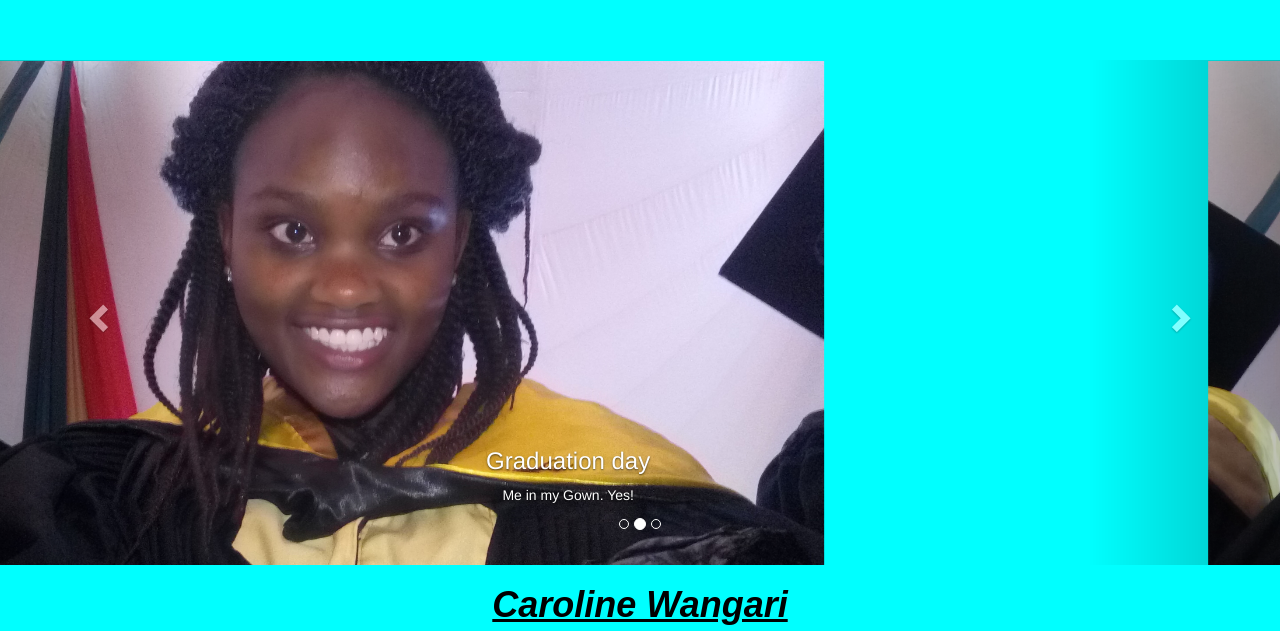
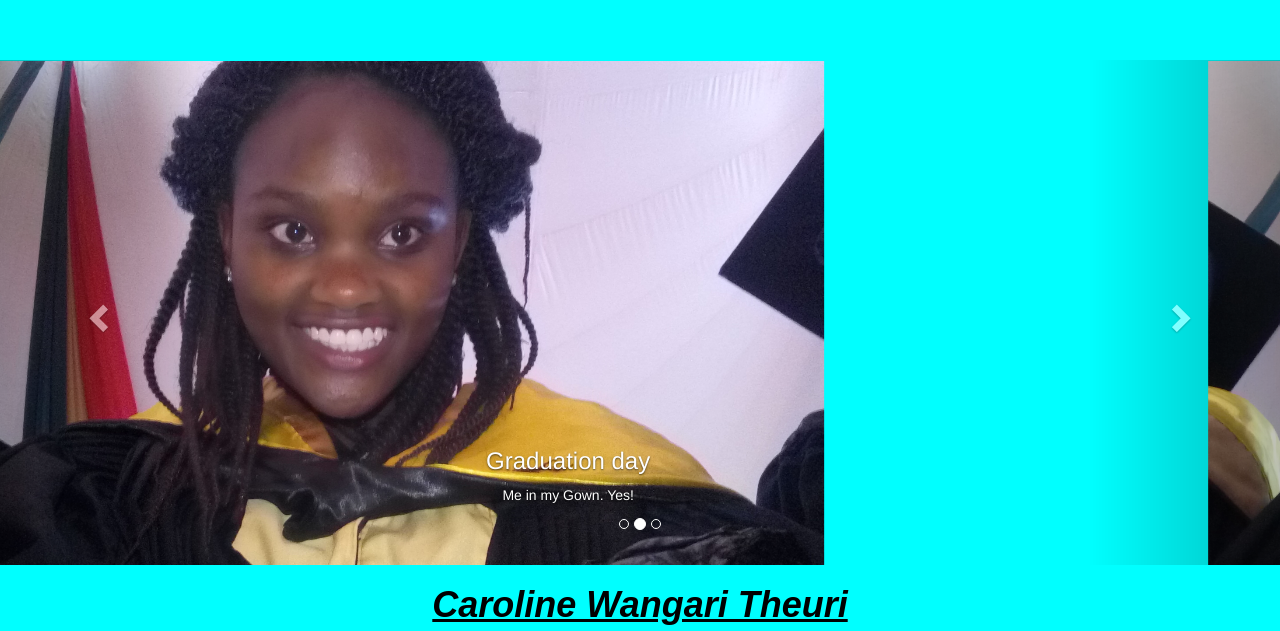
Before and after one commit to caroltheuri/caroltheuri.github.io, a plain HTML site: page index.html in a window 1280 px wide. Shown: the part 115-746 px from the top of the page. Drawn offline with Linux system fonts and the light colour scheme.

Commit message:
updating content to my web site

```diff
--- a/index.html
+++ b/index.html
@@ -61,7 +61,7 @@
 <div class="about">
 <a name="about"></a>
 
-      <h1><em><u>Caroline Wangari</u></em></h1>
+      <h1><em><u>Caroline Wangari Theuri</u></em></h1>
       <img  id="flat" src="images/img1.jpg" alt="carol" class="img-circle" >
       <p span class="boxmodel"> A young techlady whose aspirations and dreams is to become a world class developer.
       Technology is growing every single day and that's the most interesting thing about it.
```
